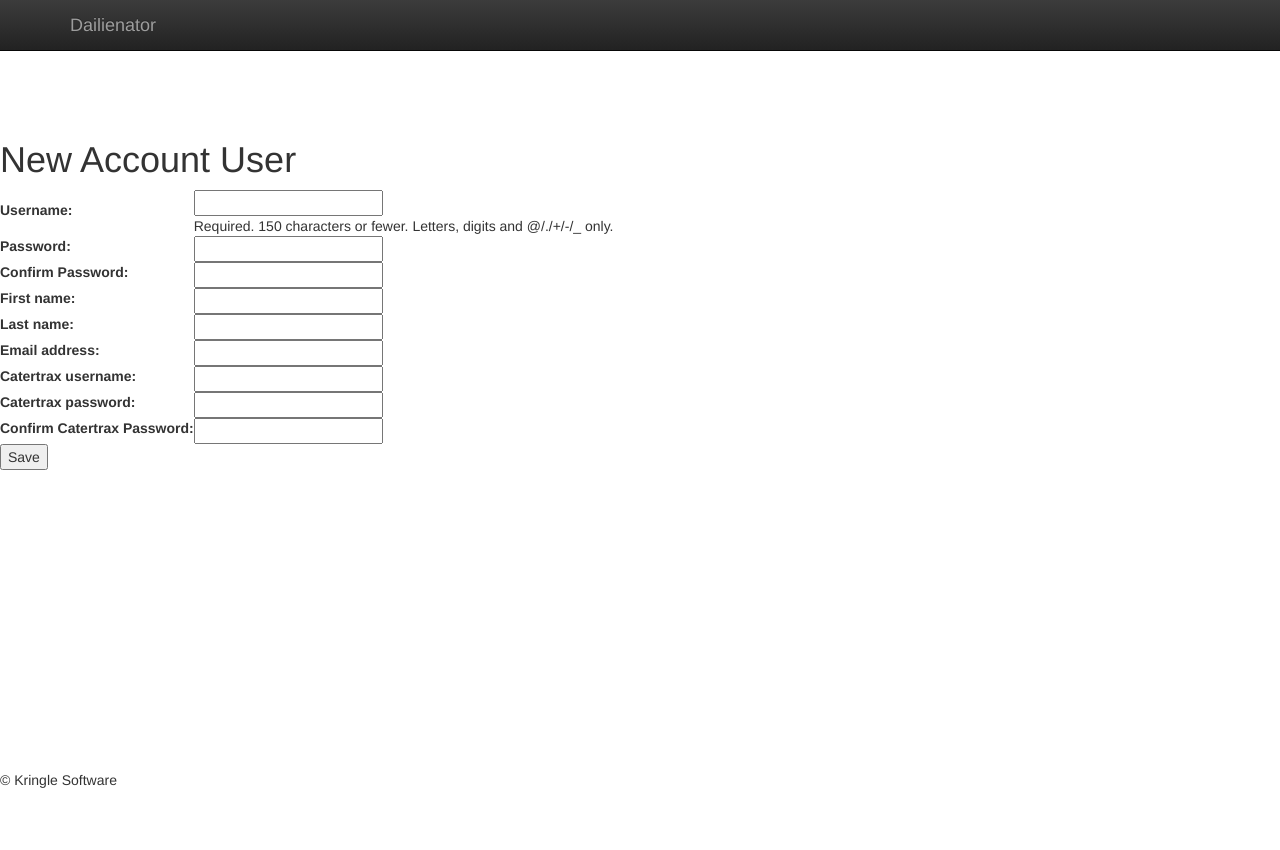
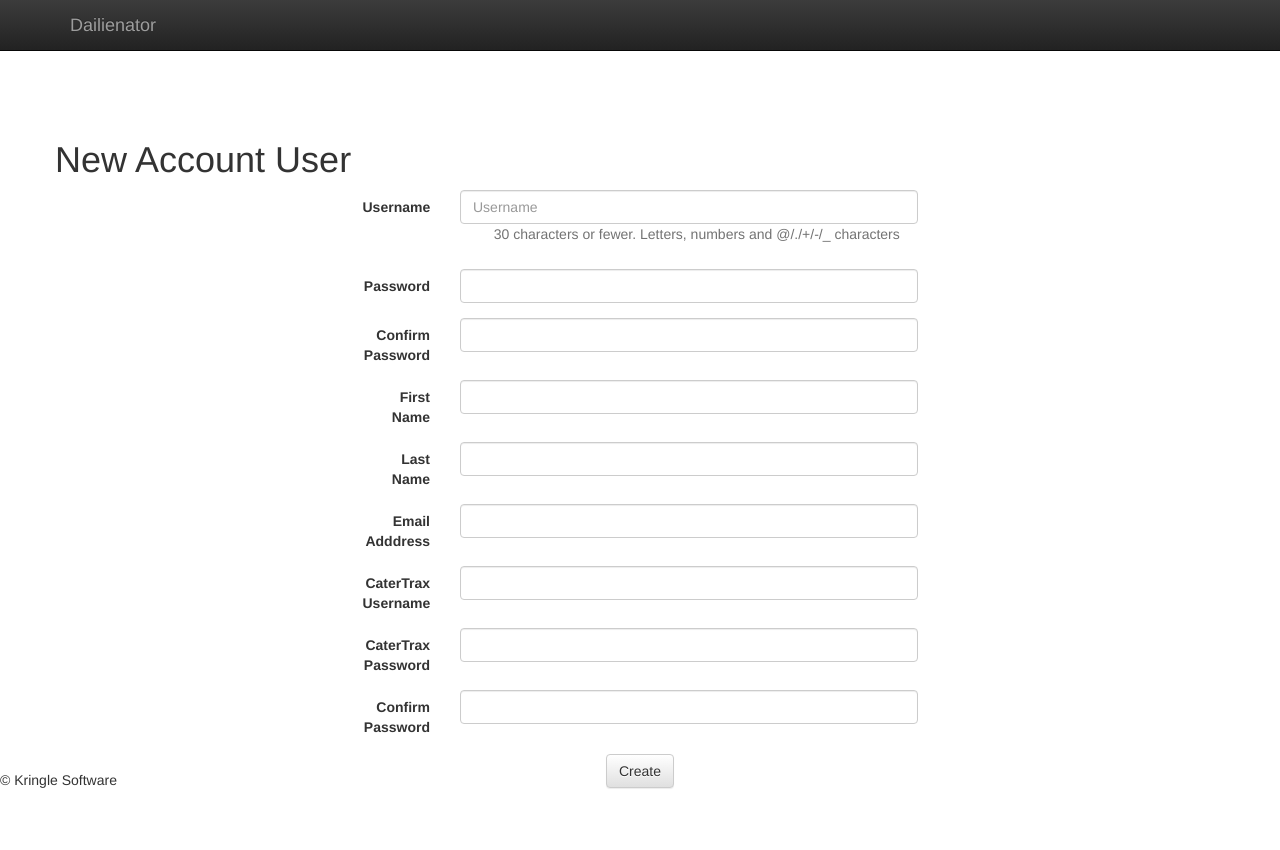
Before and after one commit to camuthig/dailienator, a Django app: page /users/create in a window 1280 px wide. Before the commit the page ends 788 px from the top, so only its background shows below. Run offline with Django 3.2, Linux system fonts and the light colour scheme; parts of the project's set-up code (start-up, migrations or seed data) failed here and were passed over; some libraries are stand-ins or nearby versions.

```diff
--- /dev/null
+++ b/dailienator/sodexoaccounts/templates/sodexoaccounts/accountuser_create_form.html
@@ -0,0 +1,75 @@
+{% extends "home/base.html" %}
+{% block content %}
+<div class="container">
+    <div class="row">
+        <div class=".col-md-6 .col-md-offset-3">
+            <h1>New Account User</h1>
+        </div>
+    </div>
+    <div class="row">
+        <div class="col-md-6 col-md-offset-3">
+            <form class="form-horizontal" action="" method="post">{% csrf_token %}
+                <div class="form-group">
+                    <label for="username" class="col-sm-2 control-label">Username</label>
+                    <div class="col-sm-10">
+                        <input class="form-control" type="text" name="username" id="username" maxlength="30" placeholder="Username" aria-describedby="username-help">
+                    </div>
+                    <span id="username-help" class="help-block col-sm-offset-3">30 characters or fewer. Letters, numbers and @/./+/-/_ characters</span>
+                </div>
+                <div class="form-group">
+                    <label for="id_password1" class="col-sm-2 control-label">Password</label>
+                    <div class="col-sm-10">
+                        <input class="form-control" id="id_password1" name="password1" type="password" />
+                    </div>
+                </div>
+                <div class="form-group">
+                    <label for="id_password2" class="col-sm-2 control-label">Confirm Password</label>
+                    <div class="col-sm-10">
+                        <input class="form-control" id="id_password2" name="password2" type="password" />
+                    </div>
+                </div>
+                <div class="form-group">
+                    <label for="id_first_name" class="col-sm-2 control-label">First Name</label>
+                    <div class="col-sm-10">
+                        <input class="form-control" id="id_first_name" maxlength="30" name="first_name" type="text" />
+                    </div>
+                </div>
+                <div class="form-group">
+                    <label for="id_last_name" class="col-sm-2 control-label">Last Name</label>
+                    <div class="col-sm-10">
+                        <input class="form-control" id="id_last_name" maxlength="30" name="last_name" type="text" />
+                    </div>
+                </div>
+                <div class="form-group">
+                    <label for="id_email" class="col-sm-2 control-label">Email Adddress</label>
+                    <div class="col-sm-10">
+                        <input class="form-control" id="id_email" maxlength="75" name="email" type="email" />
+                    </div>
+                </div>
+                <div class="form-group">
+                    <label for="id_catertrax_username" class="col-sm-2 control-label">CaterTrax Username</label>
+                    <div class="col-sm-10">
+                        <input class="form-control" id="id_catertrax_username" maxlength="255" name="catertrax_username" type="text" />
+                    </div>
+                </div>
+                <div class="form-group">
+                    <label for="id_catertrax_password" class="col-sm-2 control-label">CaterTrax Password</label>
+                    <div class="col-sm-10">
+                        <input class="form-control" id="id_catertrax_password" name="catertrax_password" type="password" />
+                    </div>
+                </div>
+                <div class="form-group">
+                    <label for="id_confirm_ct_password" class="col-sm-2 control-label">Confirm Password</label>
+                    <div class="col-sm-10">
+                        <input class="form-control" id="id_confirm_ct_password" name="confirm_ct_password" type="password" />
+                    </div>
+                </div>
+                <div class="form-actions">
+                        <button type="submit" class="btn btn-default">Create</button>
+                    </div>
+            </form>
+        </div>
+    </div>
+</div>
+
+{% endblock content %}
--- a/dailienator/sodexoaccounts/views.py
+++ b/dailienator/sodexoaccounts/views.py
@@ -32,6 +32,7 @@ class AccountUserListView(LoginRequiredMixin, ListView):
 class AccountUserCreateView(LoginRequiredMixin, CreateView):
     model = AccountUser
     form_class = AccountUserCreateForm
+    template_name = "sodexoaccounts/accountuser_create_form.html"
     success_url=reverse_lazy('accountuser-list')
 
     def get_form_kwargs(self):
@@ -42,6 +43,7 @@ class AccountUserCreateView(LoginRequiredMixin, CreateView):
 
 class AccountUserUpdateView(LoginRequiredMixin, UpdateView):
     model = AccountUser
+    template_name = "sodexoaccounts/accountuser_update_form.html"
     fields = ['username', 'first_name', 'last_name', 'email',
     			'catertrax_username']
 
--- a/dailienator/static/css/base.css
+++ b/dailienator/static/css/base.css
@@ -1,6 +1,7 @@
 html,
 body {
   padding-top: 60px;
+  padding-bottom: 30px;
 }
 @media (max-width: 979px) {
   body {
```
Also changed, not shown: dailienator/sodexoaccounts/templates/sodexoaccounts/accountuser_list.html (+4 -4 lines), dailienator/sodexoaccounts/templates/sodexoaccounts/accountuser_update_form.html (added, +51 -0 lines).
